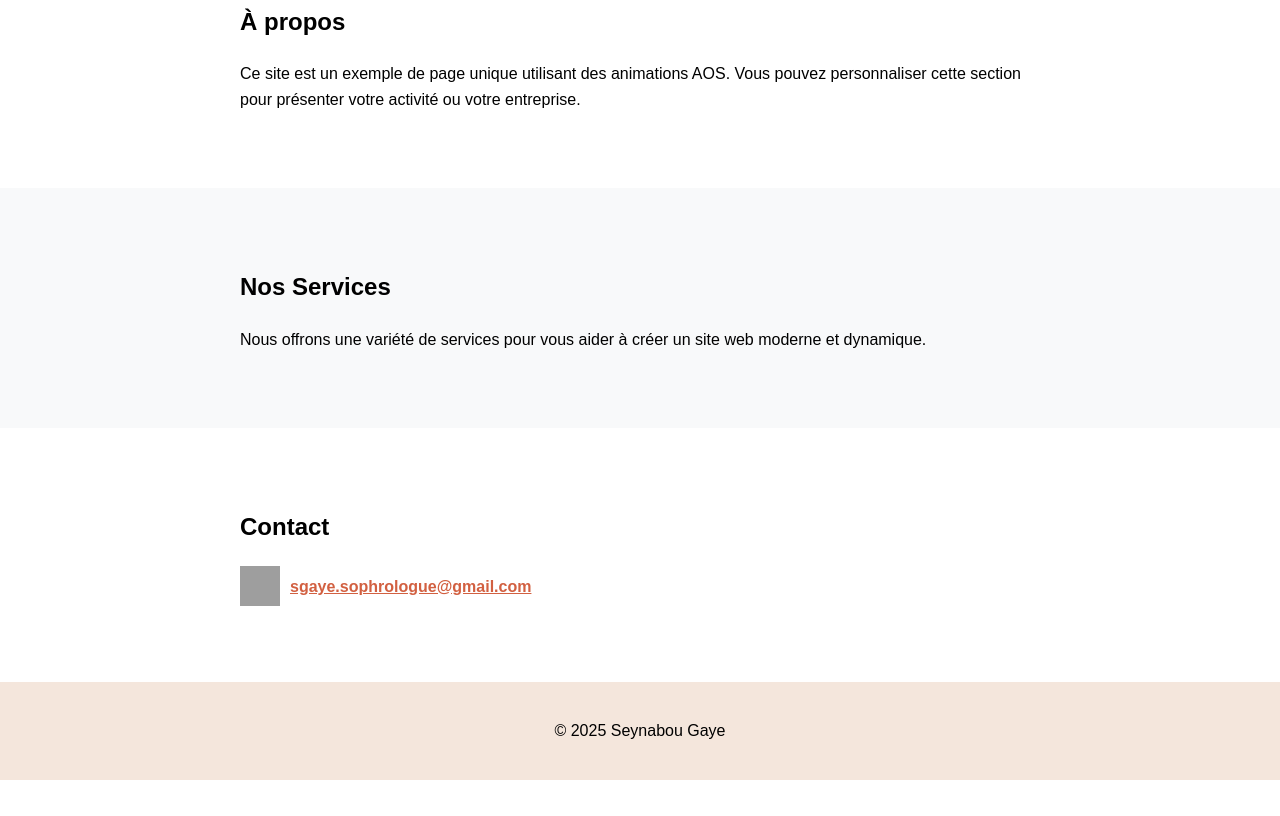
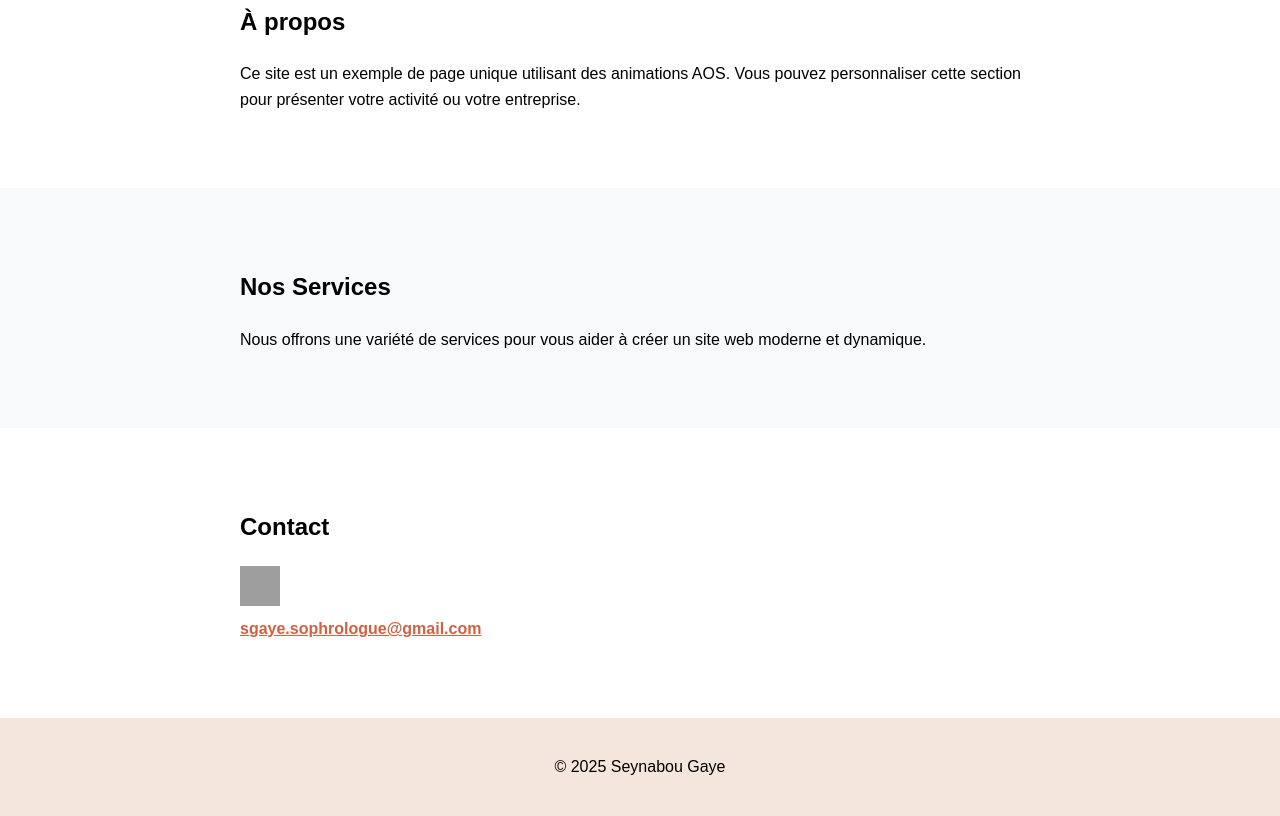
Before and after one commit to saharianboy/site-onepage, a plain HTML site: page index.html in a window 1280 px wide. Shown: the part 563-1379 px from the top of the page. Before the commit the page ends 1343 px from the top, so only its background shows below. Drawn offline with nearby package versions, Linux system fonts and the light colour scheme; grey boxes are pictures that could not be loaded.

Commit message:
Mettre à jour index.html : afficher le logo WhatsApp depuis un CDN et mettre l'adresse email sur une nouvelle ligne

```diff
--- a/index.html
+++ b/index.html
@@ -43,8 +43,11 @@
     <section id="contact">
         <div class="content">
             <h2 data-aos="fade-right">Contact</h2>
-            <p data-aos="fade-left" style="display:flex; align-items:center; gap:10px;">
-                <img src="https://upload.wikimedia.org/wikipedia/commons/5/58/WhatsApp_logo.png" alt="Logo WhatsApp" style="height:40px; width:40px;">
+            <!-- Affichage vertical du logo WhatsApp suivi de l'adresse email -->
+            <p data-aos="fade-left" style="display:flex; flex-direction:column; align-items:flex-start; gap:10px;">
+                <!-- Icône WhatsApp affichée depuis un CDN fiable -->
+                <img src="https://cdn-icons-png.flaticon.com/512/733/733585.png" alt="Logo WhatsApp" style="height:40px; width:40px;">
+                <!-- Adresse email sur une ligne séparée -->
                 <a href="mailto:sgaye.sophrologue@gmail.com" style="color:#D26041; font-weight:bold;">sgaye.sophrologue@gmail.com</a>
             </p>
         </div>
```
